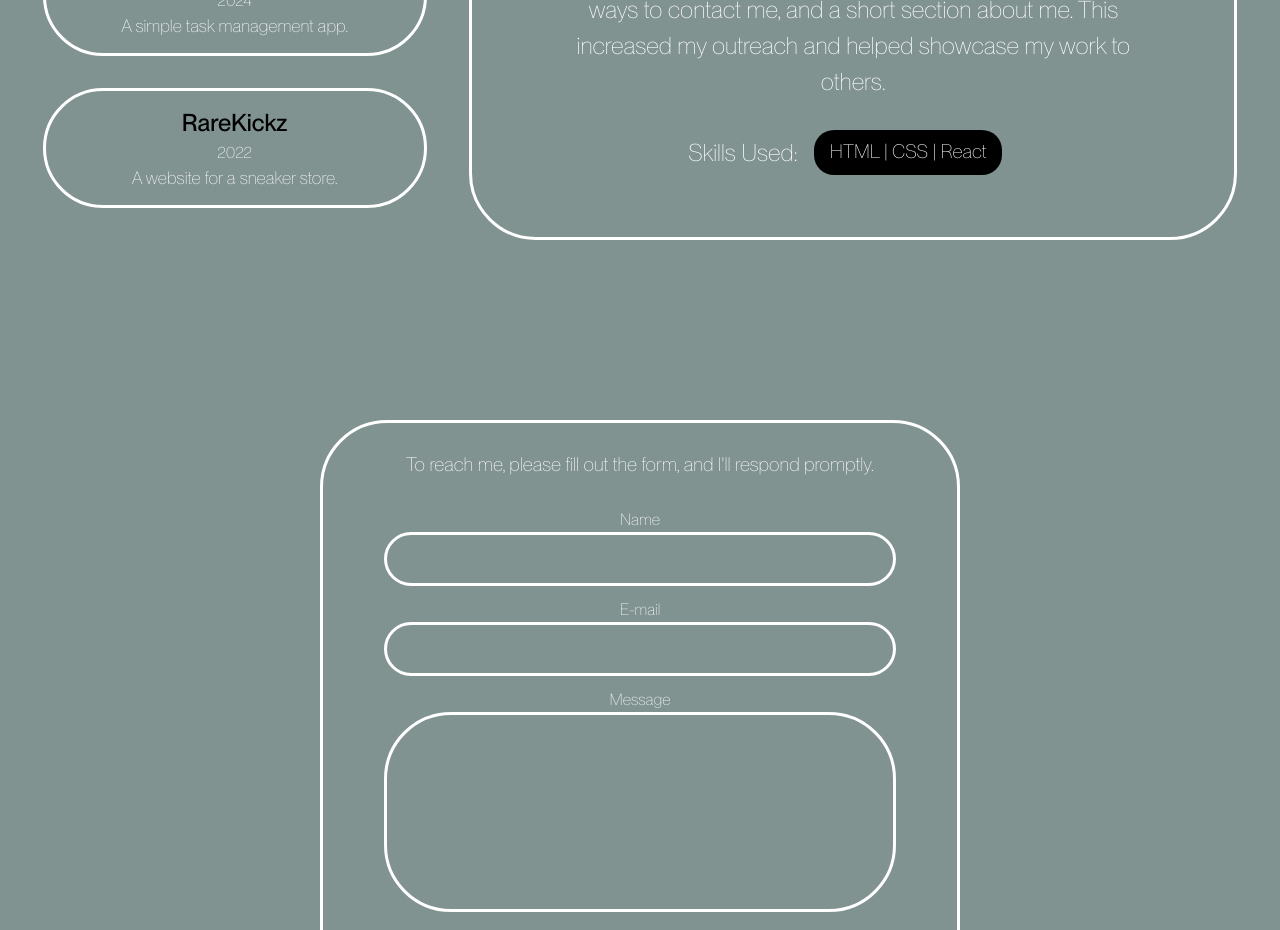
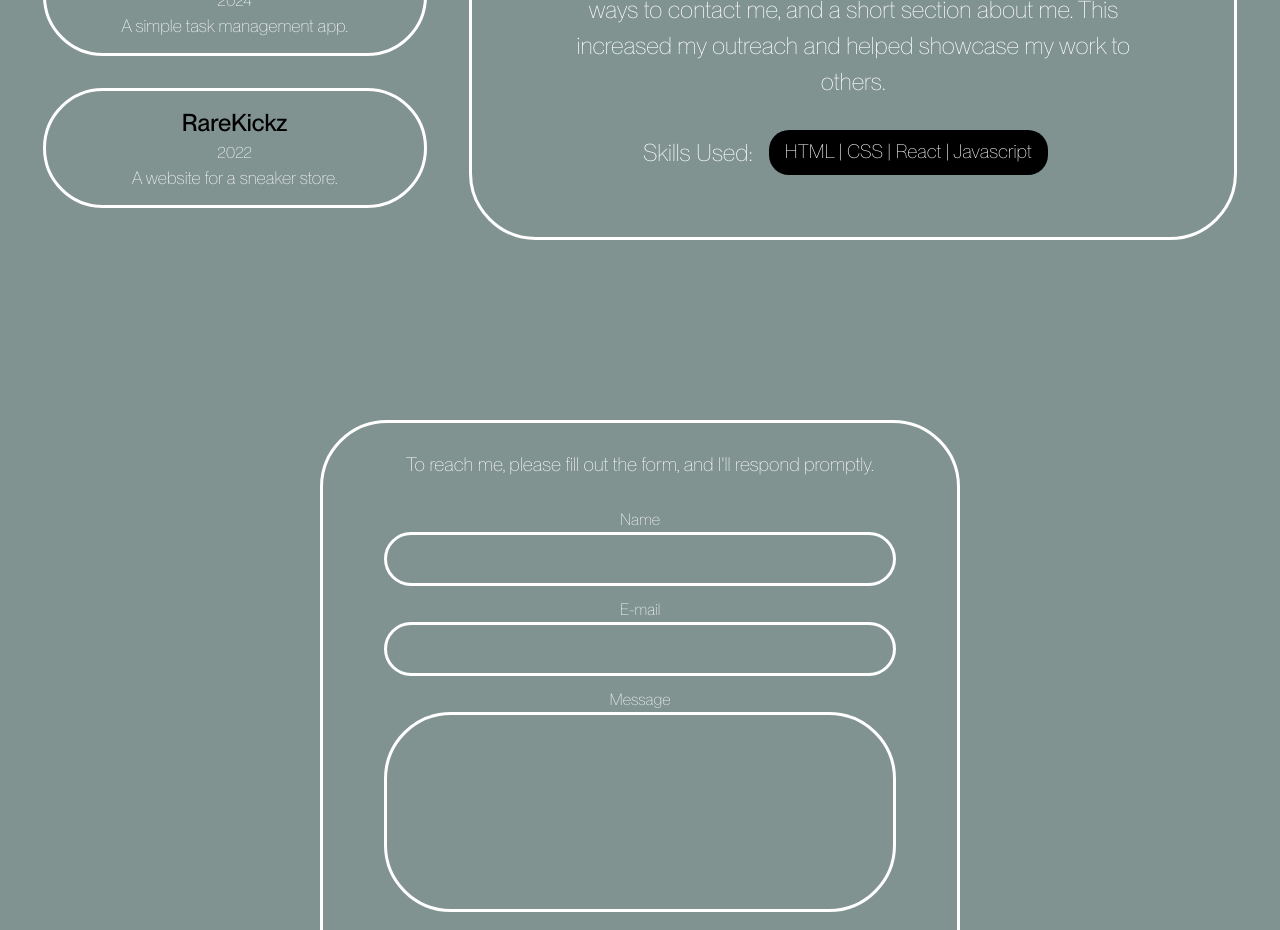
Before and after one commit to albertmkh/personal-portfolio, a React (Create React App) app in the folder personal-portfolio/: page / in a window 1280 px wide. Shown: the part 2080-3010 px from the top of the page. Built offline with nearby package versions, Linux system fonts and the light colour scheme.

Commit message:
fixed project page.

```diff
--- a/personal-portfolio/src/App.js
+++ b/personal-portfolio/src/App.js
@@ -11,7 +11,7 @@ function App(){
 
   const [picture, setPicture] = useState('porfoliodemonstration.png');
   const [description, setDescription] = useState('I used my knowledge in HTML, CSS, and React to create a portfolio website for myself. It features all of my projects, ways to contact me, and a short section about me. This increased my outreach and helped showcase my work to others.')
-  const [skills, setSkills] = useState('HTML | CSS | React')
+  const [skills, setSkills] = useState('HTML | CSS | React | Javascript')
 
   const displayPortfolioProject = () => {
     setPicture('porfoliodemonstration.png')
```
